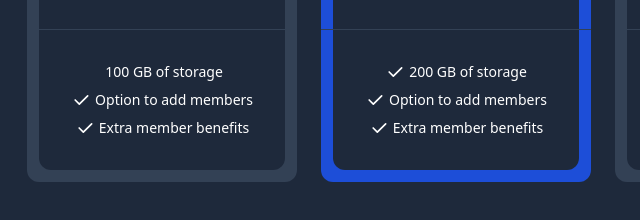
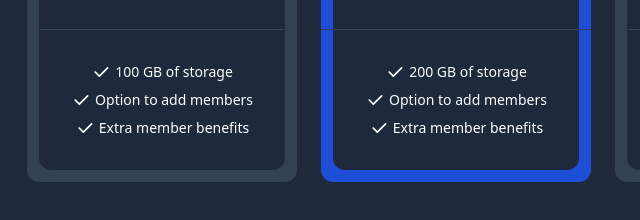
Before and after one commit to Cdave459/Pricing-Card-, a plain HTML site: page Pricing-Card-Component/index.html in a window 1280 px wide. Shown: the part 454-674 px from the top of the page, 184-824 px from the left. Drawn offline with nearby package versions, Linux system fonts and the light colour scheme.

Commit message:
index.html

```diff
--- a/Pricing-Card-Component/index.html
+++ b/Pricing-Card-Component/index.html
@@ -39,7 +39,19 @@
             <div class="flex flex-col space-y-2">
               <!-- List Item 1 -->
               <div class="flex justify-center">
-
+                <svg
+                  xmlns="http://www.w3.org/2000/svg"
+                  class="w-5 h-5"
+                  viewBox="0 0 24 24"
+                  stroke-width="2"
+                  stroke="currentColor"
+                  fill="none"
+                  stroke-linecap="round"
+                  stroke-linejoin="round"
+                >
+                  <path stroke="none" d="M0 0h24v24H0z" fill="none" />
+                  <path d="M5 12l5 5l10 -10" />
+                </svg>
                 <span class="text-sm ml-1">100 GB of storage</span>
               </div>
 
```
